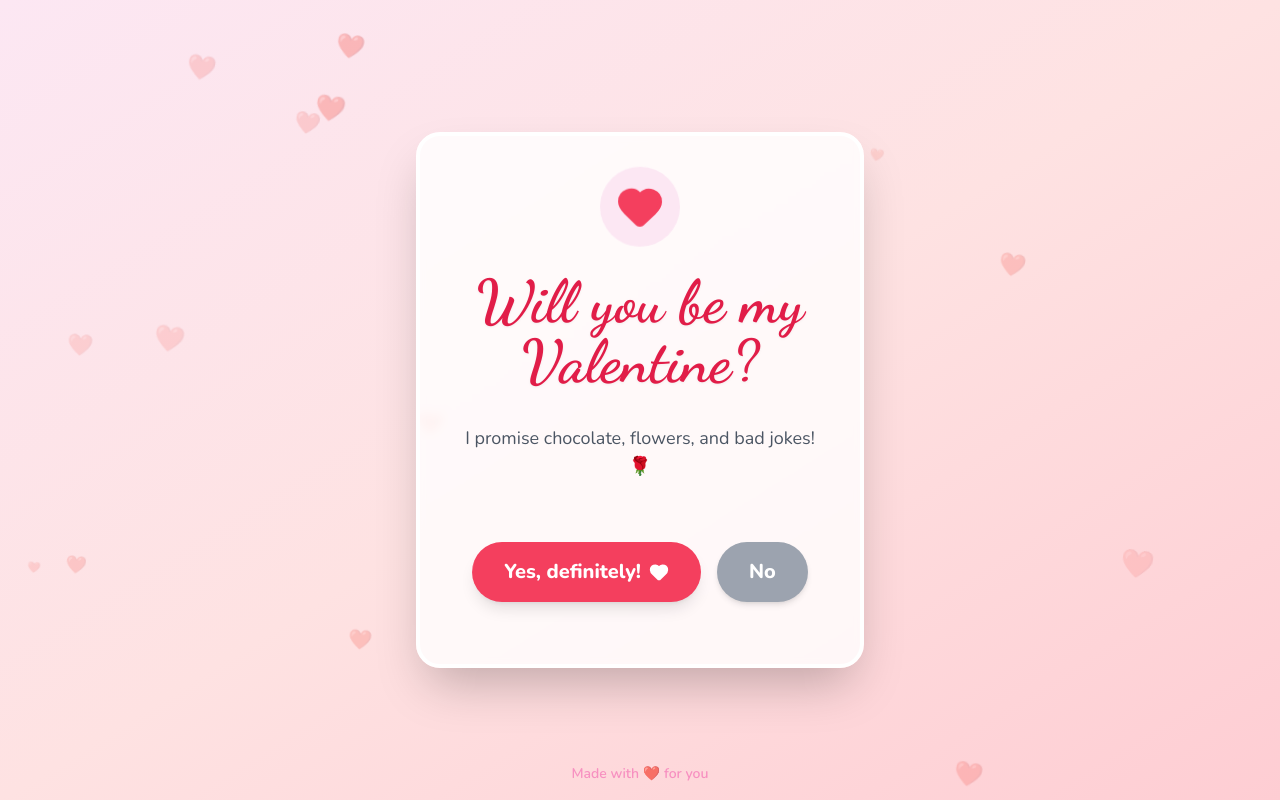
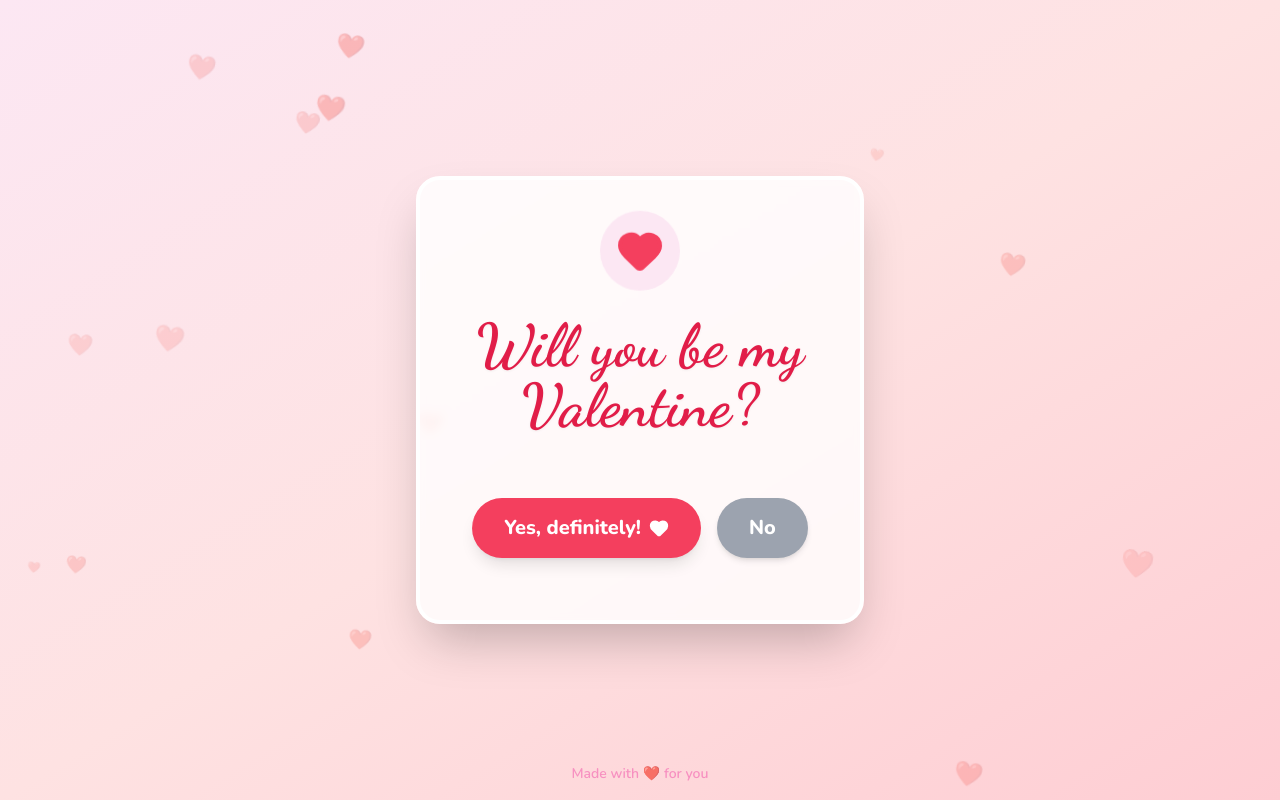
Before and after one commit to jeffthecool9/14-feb-26, a React (Vite) app: page / in a window 1280 px wide. Built offline with nearby package versions, Linux system fonts and the light colour scheme.

Commit message:
Update App.tsx

```diff
--- a/src/App.tsx
+++ b/src/App.tsx
@@ -109,9 +109,6 @@ const App: React.FC = () => {
               Will you be my Valentine?
             </h1>
 
-            <p className="text-gray-600 text-lg">
-              I promise chocolate, flowers, and bad jokes! 🌹
-            </p>
 
             <div className="flex flex-col md:flex-row items-center justify-center gap-4 min-h-[120px]">
               {/* YES Button */}
```
